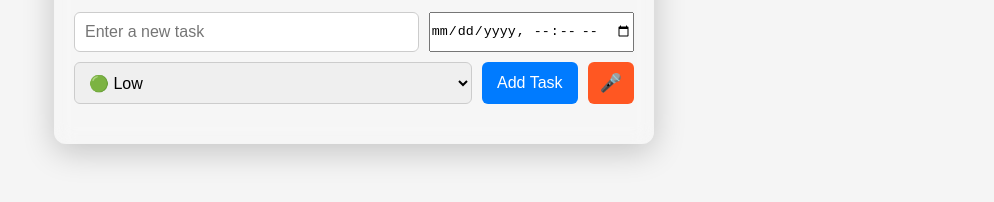
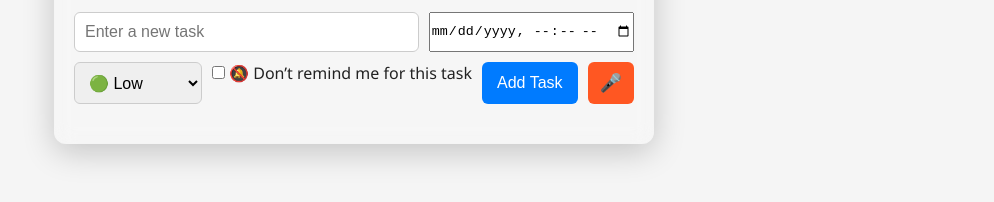
Before and after one commit to gaurav-dixit35/Task, a plain HTML site: page index.html in a window 1280 px wide. Shown: the part 186-388 px from the top of the page, without its empty margins (286-1280 px from the left). Drawn offline with Linux system fonts and the light colour scheme; no server answers.

Commit message:
checkbox

```diff
--- a/index.html
+++ b/index.html
@@ -38,6 +38,11 @@
         <option value="medium">🟡 Medium</option>
         <option value="high">🔴 High</option>
       </select>
+       <label>
+        <input type="checkbox" id="noNotify" />
+        🔕 Don’t remind me for this task
+      </label>
+
       <button type="submit">Add Task</button>
       <button type="button" id="voiceBtn" title="Speak Task">🎤</button>
     </form>
--- a/script.js
+++ b/script.js
@@ -32,6 +32,8 @@ const logoutBtn = document.getElementById('logoutBtn');
 const userInfo = document.getElementById('userInfo');
 const themeToggle = document.getElementById('themeToggle');
 const dueInput = document.getElementById('dueInput');
+const noNotify = document.getElementById('noNotify');
+
 
 let user = null;
 let tasks = [];
```
